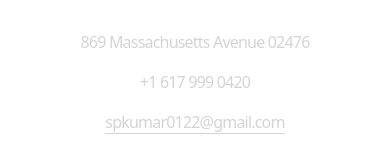
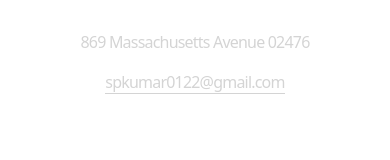
Before and after one commit to P0ffin22/Portfolio, a React (Vite) app: page / in a window 390 px wide. Shown: the part 5659-5819 px from the top of the page. Built offline with nearby package versions, Linux system fonts and the light colour scheme.

Commit message:
Removed phone number from contacts section

```diff
--- a/src/constants/index.js
+++ b/src/constants/index.js
@@ -70,6 +70,6 @@ export const PROJECTS = [
 
 export const CONTACT = {
   address: "869 Massachusetts Avenue 02476",
-  phoneNo: "+1 617 999 0420 ",
+  phoneNo: "",
   email: "spkumar0122@gmail.com",
 };
```
